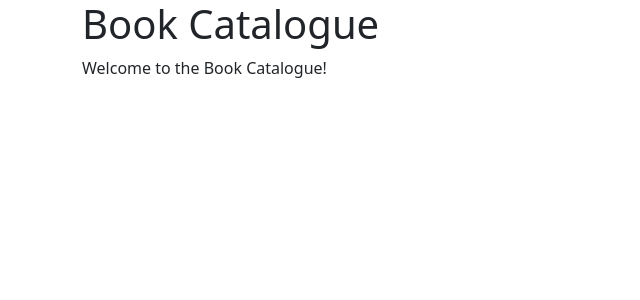
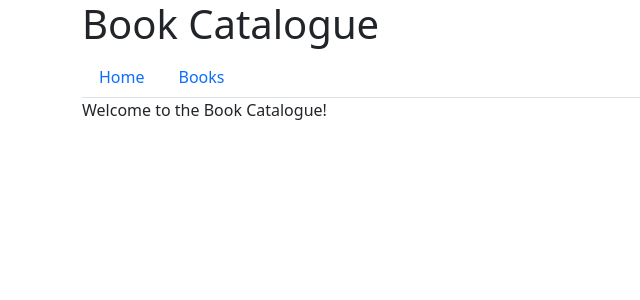
Before and after one commit to nottsknight/bookcatalogue, a Django app: page / in a window 1280 px wide. Shown: the top 300 px of the page, without its empty margins (0-640 px from the left). Run offline with Django 3.2, Linux system fonts and the light colour scheme.

Commit message:
Set up basic navbar

```diff
--- a/books/templates/books/base.html
+++ b/books/templates/books/base.html
@@ -13,6 +13,10 @@
             <h1>Book Catalogue
                 <small class="text-muted">{% block subtitle %}{% endblock %}</small>
             </h1>
+            <nav class="nav nav-tabs">
+                <a class="nav-link" href="{% url 'index' %}">Home</a>
+                <a class="nav-link" href="{% url 'book_list' %}">Books</a>
+            </nav>
         </div>
         {% block content %}{% endblock %}
     </div>
```
